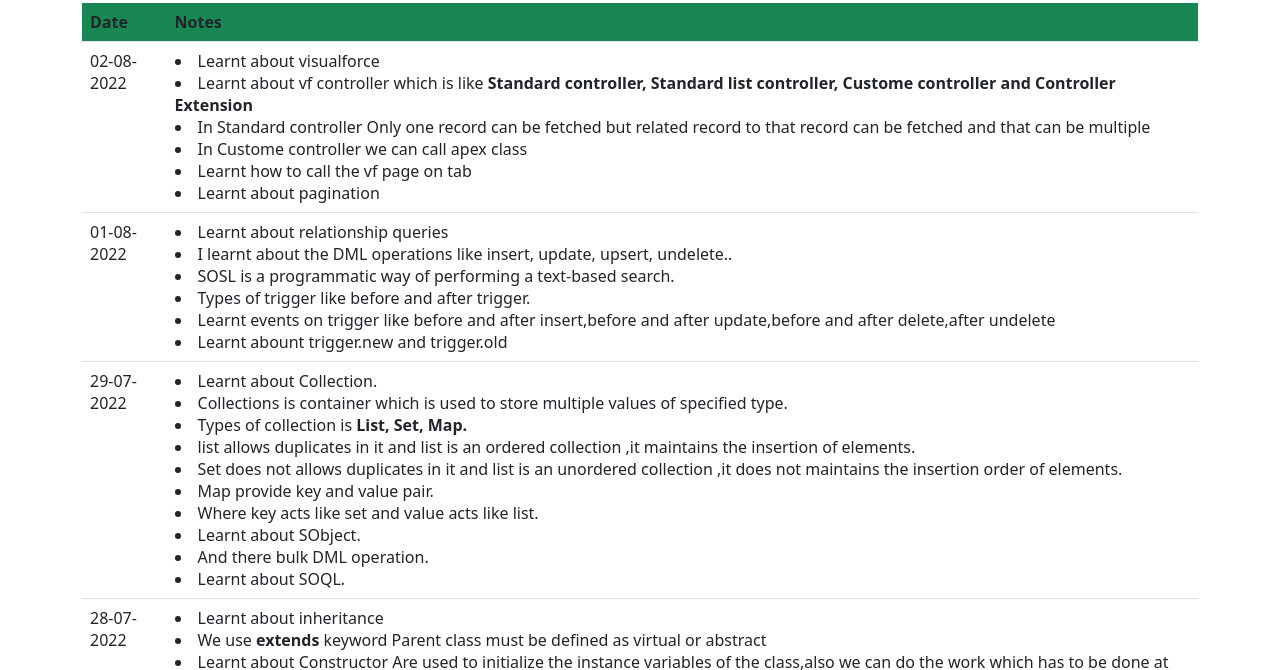
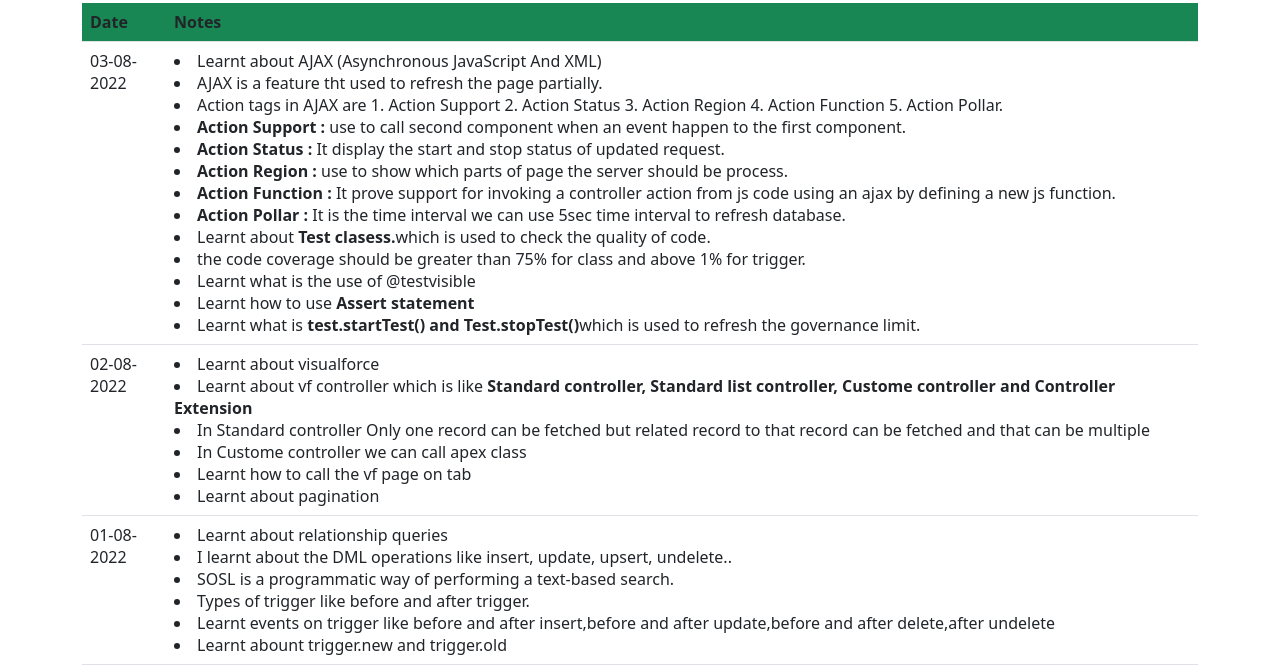
Before and after one commit to rahul-mrk/rahul-mrk.github.io, a plain HTML site: page Journal.html in a window 1280 px wide. Shown: the part 53-723 px from the top of the page. Drawn offline with nearby package versions, Linux system fonts and the light colour scheme.

Commit message:
Add files via upload

```diff
--- a/Journal.html
+++ b/Journal.html
@@ -15,6 +15,24 @@
                 </tr>
             </thead>
             <tbody>
+			<tr>
+				<td>03-08-2022</td>
+				<td>
+				<li>Learnt about AJAX (Asynchronous JavaScript And XML)</li>
+				<li>AJAX is a feature tht used to refresh the page partially.</li>
+				<li>Action tags in AJAX are 1. Action Support 2. Action Status 3. Action Region 4. Action Function 5. Action Pollar.</li>
+				<li><b>Action Support : </b> use to call second component when an event happen to the first component.</li>
+				<li><b>Action Status : </b> It display the start and stop status of updated request.</li>
+				<li><b>Action Region : </b>use to show which parts of page the server should be process.</li>
+				<li><b>Action Function : </b>It prove support for invoking a controller action from js code using an ajax by defining a new js function.</li>
+				<li><b>Action Pollar : </b> It is the time interval we can use 5sec time interval to refresh database.</li>
+				<li>Learnt about <b>Test clasess.</b>which is used to check the quality of code.</li>
+				<li>the code coverage should be greater than 75% for class and above 1% for trigger.</li>
+				<li>Learnt what is the use of @testvisible</li>
+				<li>Learnt how to use <b>Assert statement</b></li>
+				<li>Learnt what is <b>test.startTest() and Test.stopTest()</b>which is used to refresh the governance limit.</li>
+
+				</tr>
 			<tr>
 				<td>02-08-2022</td>
 				<td>
```
